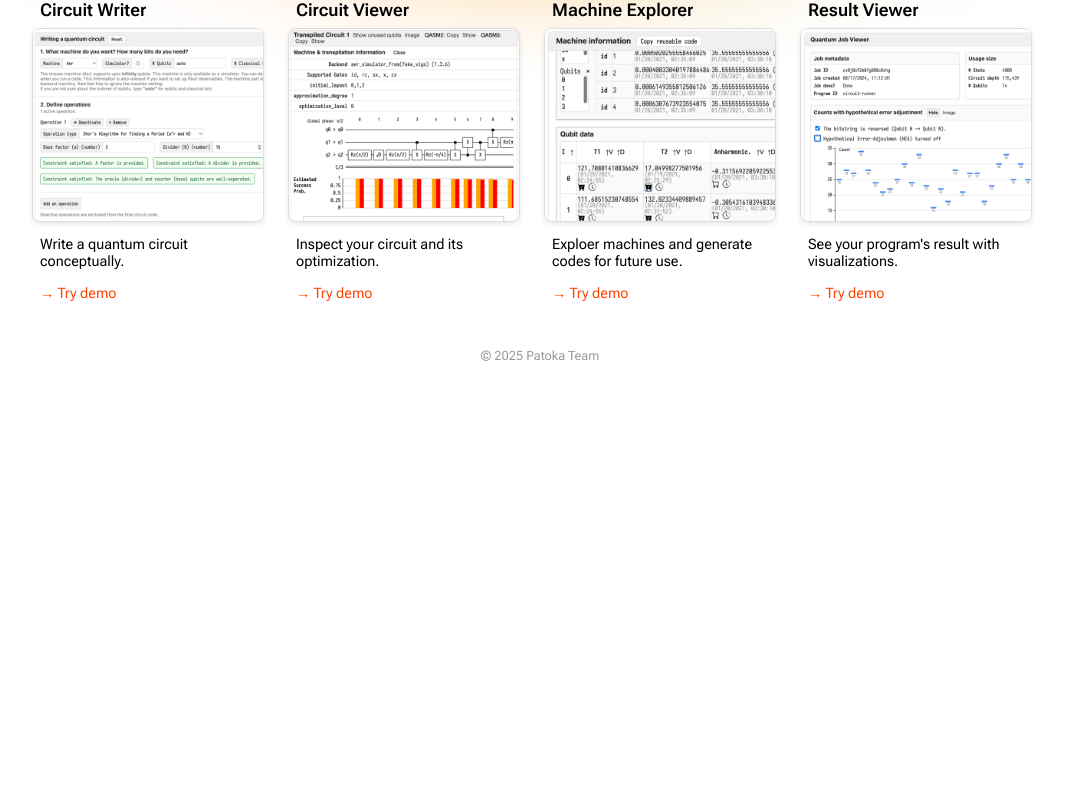
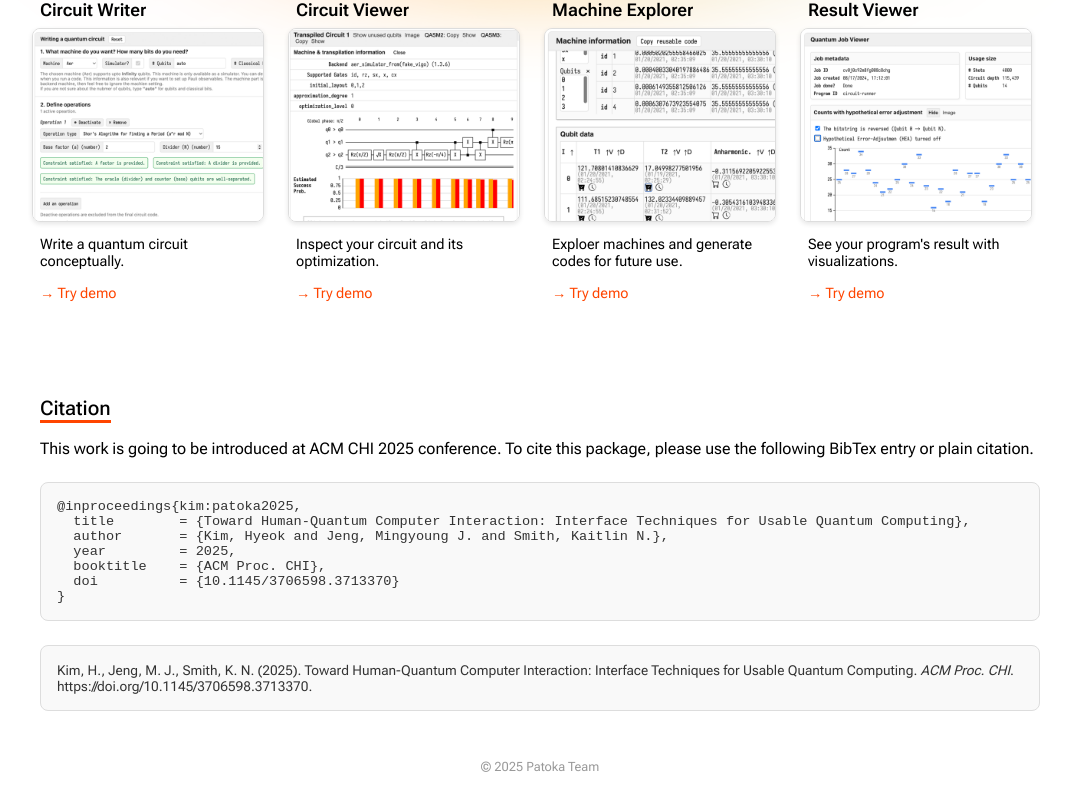
Before and after one commit to see-mike-out/patoka, a SvelteKit app: page / in a window 1280 px wide. Shown: the part 518-1328 px from the top of the page, without its empty margins (100-1171 px from the left). Before the commit the page ends 881 px from the top, so only its background shows below. Built offline with nearby package versions, Linux system fonts and the light colour scheme; a small style sheet from the web is missing.

Commit message:
citation info

```diff
--- a/src/routes/+layout.svelte
+++ b/src/routes/+layout.svelte
@@ -146,6 +146,9 @@
 		border-image: linear-gradient(to right, #53b28d, #0199fa, #b439ea, #b439ea)
 			1;
 	}
+	footer {
+		margin-bottom: 3rem;
+	}
 	footer div {
 		width: 100%;
 		text-align: center;
--- a/src/routes/+page.svelte
+++ b/src/routes/+page.svelte
@@ -3,6 +3,13 @@
   import thumb_machine from "$lib/images/thumb-machine.png";
   import thumb_view from "$lib/images/thumb-view.png";
   import thumb_write from "$lib/images/thumb-write.png";
+  const bibtex = `@inproceedings{kim:patoka2025,
+  title        = {Toward Human-Quantum Computer Interaction: Interface Techniques for Usable Quantum Computing},
+  author       = {Kim, Hyeok and Jeng, Mingyoung J. and Smith, Kaitlin N.},
+  year         = 2025,
+  booktitle    = {ACM Proc. CHI},
+  doi          = {10.1145/3706598.3713370}
+}`;
 </script>
 
 <main class="container">
@@ -15,7 +22,7 @@
       </p>
     </div>
     <div class="install">
-      <h3><span style="color: orangered;">🞲</span> Install&nbsp;</h3>
+      <h3>📦 Install&nbsp;</h3>
       <div class="code-display">
         <pre>&gt; pip install patoka</pre>
       </div>
@@ -77,6 +84,21 @@
           <p><a href="./previews/?widget=job">→ Try demo</a></p>
         </div>
       </div>
+    </div>
+  </section>
+  <section id="paper">
+    <h3>Citation</h3>
+    <p>
+      This work is going to be introduced at ACM CHI 2025 conference. To cite this package, please use the following BibTex entry or plain citation.
+    </p>
+    <div class="citation-box">
+      <code>
+        <pre>{bibtex}</pre>
+      </code>
+    </div>
+    <div class="citation-box">
+      Kim, H., Jeng, M. J., Smith, K. N. (2025). Toward Human-Quantum Computer Interaction: Interface Techniques for Usable Quantum Computing. <em>ACM Proc. CHI</em>.
+      https://doi.org/10.1145/3706598.3713370.
     </div>
   </section>
 </main>
@@ -201,6 +223,31 @@
     color: orangered;
   }
 
+  #paper {
+    margin-top: 5rem;
+    margin-bottom: 3rem;
+  }
+
+  #paper h3 {
+    display: inline-block;
+    margin: 0;
+  }
+
+  .citation-box {
+    margin-top: 1.5rem;
+    padding: 1rem;
+    overflow-x: scroll;
+    background-color: #f9f9f9;
+    border-radius: 0.5rem;
+    border: 1px solid #ddd;
+    color: #333;
+    font-size: 0.85rem;
+  }
+  .citation-box code pre {
+    margin: 0;
+    padding: 0;
+  }
+
   @media screen and (max-width: 700px) {
     #main-description {
       margin-top: 0;
```
